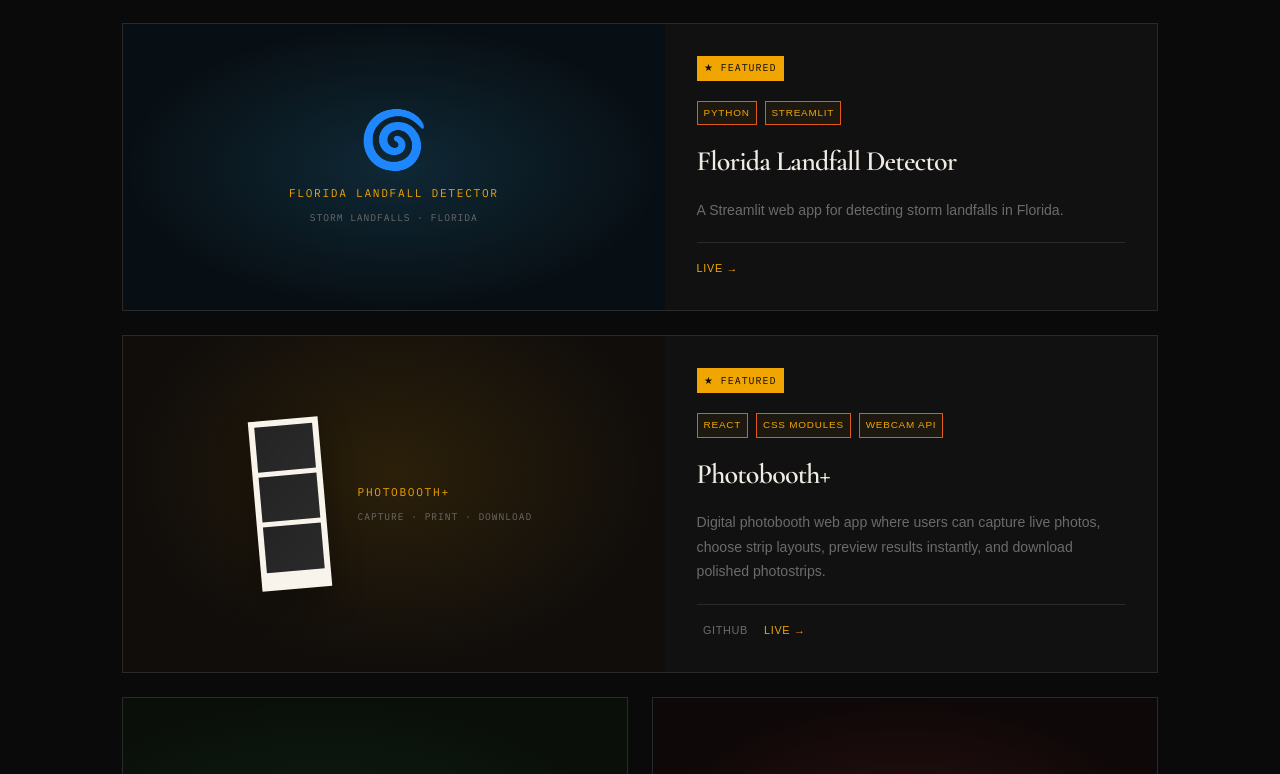
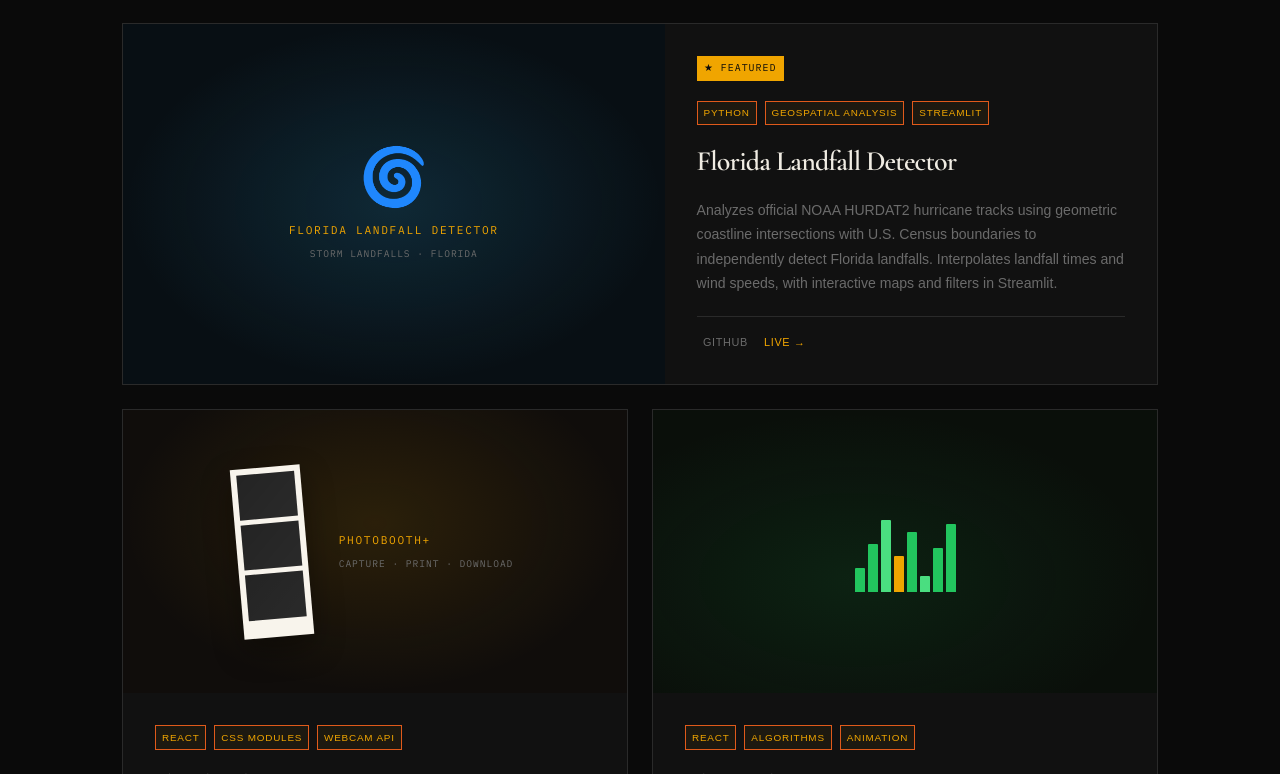
Before and after one commit to ItzRae/raes-portfolio, a SvelteKit app: page / in a window 1280 px wide. Shown: the part 2566-3340 px from the top of the page. Built offline with nearby package versions, Linux system fonts and the light colour scheme; a web font is replaced by a local one.

Commit message:
Update landfall project details and Photobooth layout

```diff
--- a/src/components/Main.svelte
+++ b/src/components/Main.svelte
@@ -62,9 +62,10 @@
     },
     {
       name: 'Florida Landfall Detector',
-      desc: 'A Streamlit web app for detecting storm landfalls in Florida.',
-      tags: ['Python', 'Streamlit'],
+      desc: 'Analyzes official NOAA HURDAT2 hurricane tracks using geometric coastline intersections with U.S. Census boundaries to independently detect Florida landfalls. Interpolates landfall times and wind speeds, with interactive maps and filters in Streamlit.',
+      tags: ['Python', 'Geospatial Analysis', 'Streamlit'],
       demo_link: 'https://fl-landfall-detector.streamlit.app/',
+      github_link: 'https://github.com/ItzRae/fl-landfall-detector',
       featured: true,
       visual: 'landfall'
     },
@@ -74,8 +75,7 @@
       tags: ['React', 'CSS Modules', 'Webcam API'],
       demo_link: 'https://photobooth-plus.vercel.app/',
       github_link: 'https://github.com/ItzRae/photobooth-plus',
-      visual: 'photobooth',
-      featured: true
+      visual: 'photobooth'
     },
     {
       name: 'AlgoVisualizer',
```
